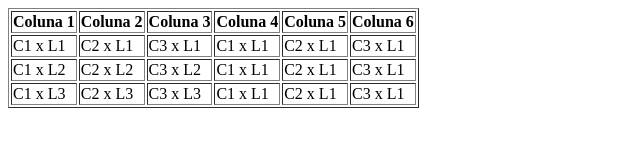
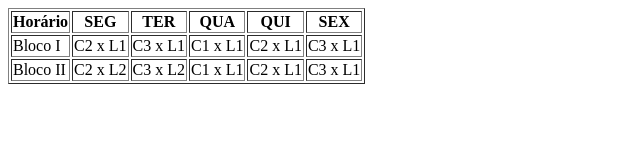
Before and after one commit to RafaBort/horarios-2i3, a plain HTML site: page index.html in a window 1280 px wide. Shown: the whole page, without its empty margins (0-640 px from the left). Drawn offline with Linux system fonts and the light colour scheme.

Commit message:
Exercicíos de programaçaõ

```diff
--- a/index.html
+++ b/index.html
@@ -10,17 +10,17 @@
     <table border>
         <thead>
             <tr>
-                <th>Coluna 1</th>
-                <th>Coluna 2</th>
-                <th>Coluna 3</th>
-                <th>Coluna 4</th>
-                <th>Coluna 5</th>
-                <th>Coluna 6</th>
+                <th>Horário</th>
+                <th>SEG</th>
+                <th>TER</th>
+                <th>QUA</th>
+                <th>QUI</th>
+                <th>SEX</th>
             </tr>
         </thead>
         <tbody>
             <tr>
-                <td>C1 x L1</td>
+                <td>Bloco I</td>
                 <td>C2 x L1</td>
                 <td>C3 x L1</td>
                 <td>C1 x L1</td>
@@ -28,17 +28,9 @@
                 <td>C3 x L1</td>
             </tr>
             <tr>
-                <td>C1 x L2</td>
+                <td>Bloco II</td>
                 <td>C2 x L2</td>
                 <td>C3 x L2</td>
-                <td>C1 x L1</td>
-                <td>C2 x L1</td>
-                <td>C3 x L1</td>
-            </tr>
-            <tr>
-                <td>C1 x L3</td>
-                <td>C2 x L3</td>
-                <td>C3 x L3</td>
                 <td>C1 x L1</td>
                 <td>C2 x L1</td>
                 <td>C3 x L1</td>
```
